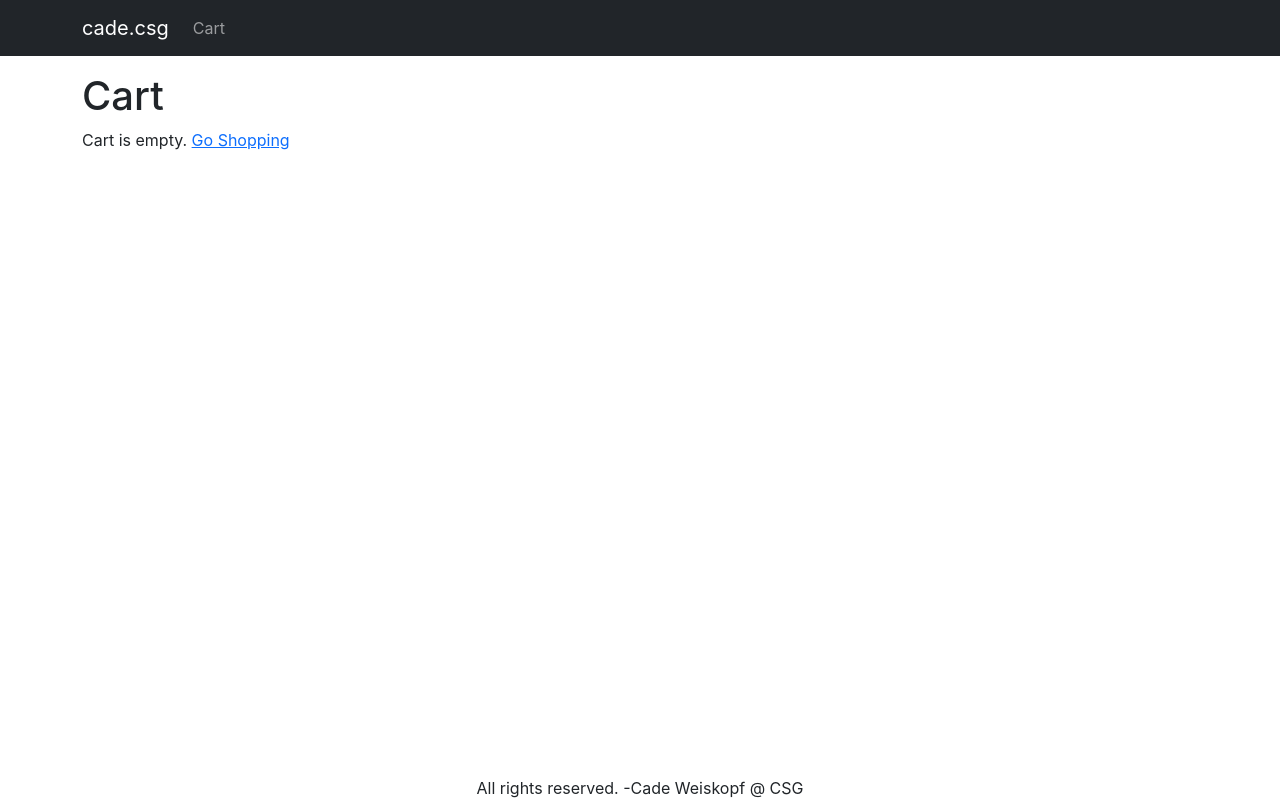
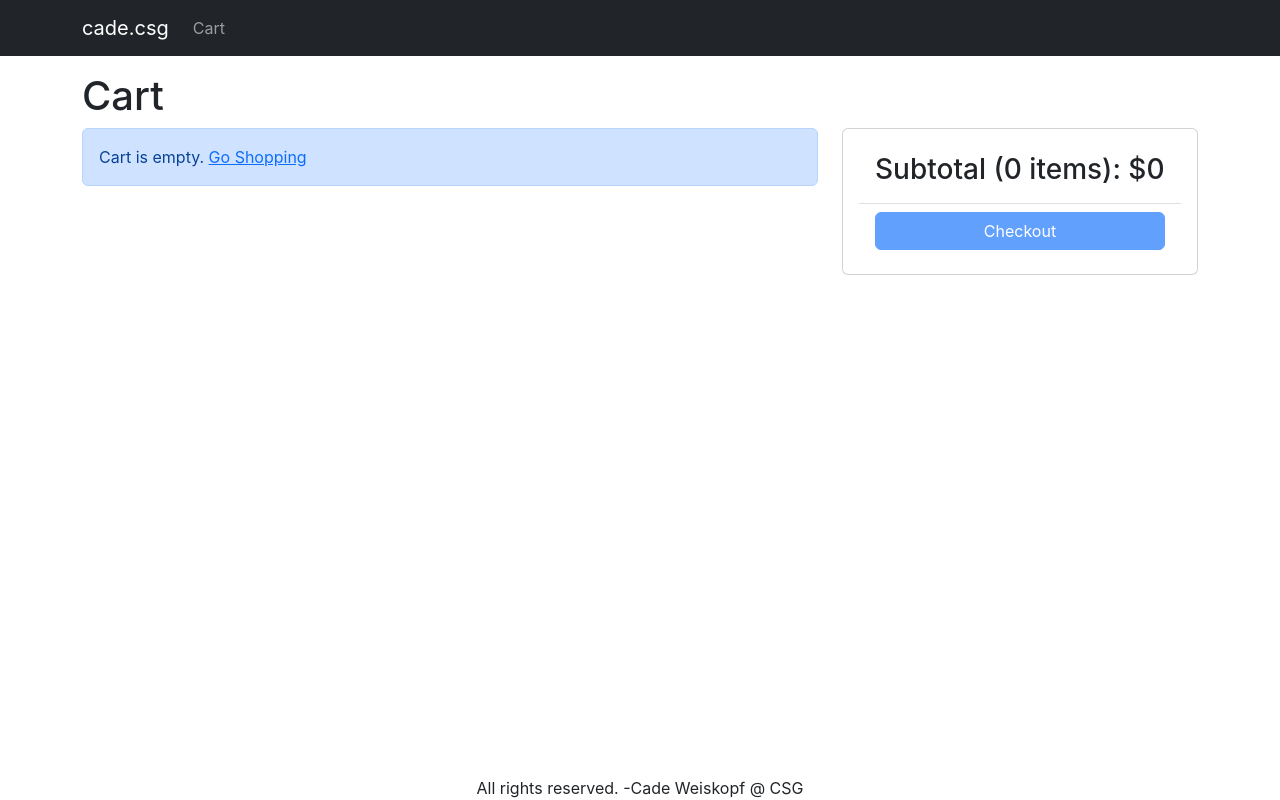
Before and after one commit to CadeWeiskopf/MERN-Ecommerce-App, a React (Create React App) app in the folder frontend/: page /cart in a window 1280 px wide. Built offline with nearby package versions, Linux system fonts and the light colour scheme.

Commit message:
main cart functionality

```diff
--- a/frontend/src/Store.js
+++ b/frontend/src/Store.js
@@ -29,6 +29,11 @@ function reducer(state, action) {
             //state.cart.cartItems.push(action.payload);
             state.cart.cartItems = cartItems;
             return { ...state };
+        case 'CART_REMOVE_ITEM':
+            state.cart.cartItems = state.cart.cartItems.filter(
+                (item) => item._id !== action.payload._id
+            );
+            return { ...state };
         default:
             return state;
     }
--- a/frontend/src/screens/CartScreen.js
+++ b/frontend/src/screens/CartScreen.js
@@ -6,12 +6,35 @@ import { Link } from "react-router-dom";
 import ListGroup from 'react-bootstrap/ListGroup';
 import Button from "react-bootstrap/esm/Button";
 import { Store } from '../Store';
-
-
+import Alert from 'react-bootstrap/Alert';
+import Card from 'react-bootstrap/Card';
+import axios from "axios";
 
 function CartScreen() {
     const {state, dispatch: contextDispatch} = useContext(Store);
     const {cart: {cartItems}} = state;
+
+    const updateCartHandler = async (item, quantity) => {
+        const {data} = await axios.get(`/api/products/${item._id}`);
+        if (data.inStock < quantity) {
+            window.alert('Sorry, there is not enough stock for this quantity.');
+            return;
+        }
+        contextDispatch({
+            type: 'CART_ADD_ITEM',
+            payload: {
+                ...item,
+                quantity: quantity
+            }
+        });
+    };
+
+    const removeItemHandler = (item) => {
+        contextDispatch({
+            type: 'CART_REMOVE_ITEM',
+            payload: item
+        });
+    }
 
     return (
         <div>
@@ -25,9 +48,9 @@ function CartScreen() {
                 <Col md={8}>
                     {
                         cartItems.length === 0 ? (
-                            <div>
+                            <Alert variant="primary">
                                 Cart is empty. <Link to="/">Go Shopping</Link>
-                            </div>
+                            </Alert>
                         ) : (
                             <ListGroup>
                                 {
@@ -40,20 +63,20 @@ function CartScreen() {
                                                     <Link to={`/product/${item.slug}`}>{item.name}</Link>
                                                 </Col>
                                                 <Col md={3}>
-                                                    <Button variant="light" disabled={item.quantity === 1}>
+                                                    <Button variant="light" disabled={item.quantity === 1} onClick={() => updateCartHandler(item, item.quantity - 1)}>
                                                         <i className="fas fa-minus-circle"></i>
                                                     </Button>
                                                     {' '}
                                                     <span>{item.quantity}</span>
                                                     {' '}
-                                                    <Button variant="light" disabled={item.quantity === 1}>
+                                                    <Button variant="light" onClick={() => updateCartHandler(item, item.quantity + 1)}>
                                                         <i className="fas fa-plus-circle"></i>
                                                     </Button>
 
                                                 </Col>
                                                 <Col md={3}>${item.price}</Col>
                                                 <Col md={2}>
-                                                    <Button variant="light">
+                                                    <Button variant="light" onClick={() => removeItemHandler(item)}>
                                                         <i className="fas fa-trash"></i>
                                                     </Button>
                                                 </Col>
@@ -65,7 +88,27 @@ function CartScreen() {
                         )
                     }
                 </Col>
-                <Col md={4}></Col>
+                <Col md={4}>
+                    <Card>
+                        <Card.Body>
+                            <ListGroup variant="flush">
+                                <ListGroup.Item>
+                                    <h3>
+                                        Subtotal ({cartItems.reduce((a, c) => a + c.quantity, 0)} items): {' '}
+                                        ${cartItems.reduce((a, c) => a + c.price * c.quantity, 0)}
+                                    </h3>
+                                </ListGroup.Item>
+                                <ListGroup.Item>
+                                    <div className="d-grid">
+                                        <Button type="button" variant="primary" disabled={cartItems.length === 0}>
+                                            Checkout
+                                        </Button>
+                                    </div>
+                                </ListGroup.Item>
+                            </ListGroup>
+                        </Card.Body>
+                    </Card>
+                </Col>
             </Row>
         </div>
     )
```
